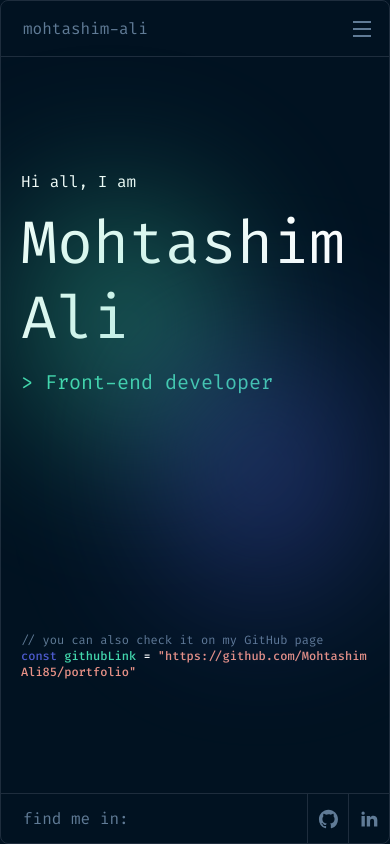
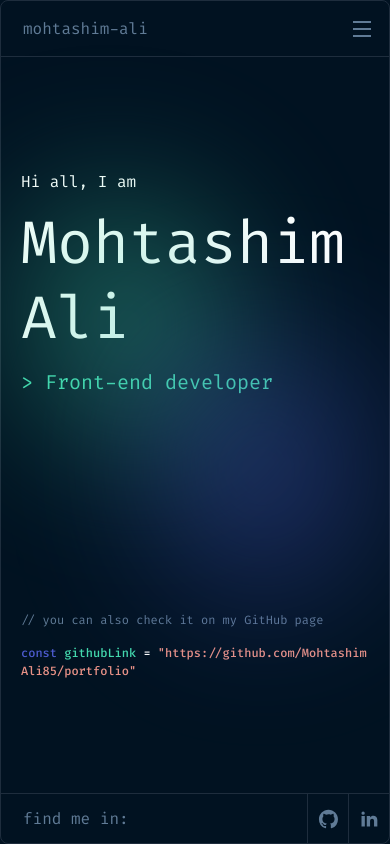
Before and after one commit to MohtashimAli85/portfolio, a Next.js app: page / in a window 390 px wide. Built offline with nearby package versions, Linux system fonts and the light colour scheme.

Commit message:
Update page.tsx

```diff
--- a/src/app/page.tsx
+++ b/src/app/page.tsx
@@ -19,7 +19,7 @@ export default function Home() {
               {'>  '}Front-end developer
             </h2>
           </div>
-          <div className='text-xs sm:text-sm md:text-base'>
+          <div className='text-xs sm:text-sm md:text-base space-y-4'>
             <p className='text-secondary-dark break-words'>
               {'//'} you can also check it on my GitHub page
             </p>
@@ -31,7 +31,7 @@ export default function Home() {
                 <a
                   href='https://github.com/MohtashimAli85/portfolio'
                   target='_blank'
-                  className='break-words'
+                  className='leading-normal'
                 >
                   &quot;https://github.com/MohtashimAli85/portfolio&quot;
                 </a>
```
